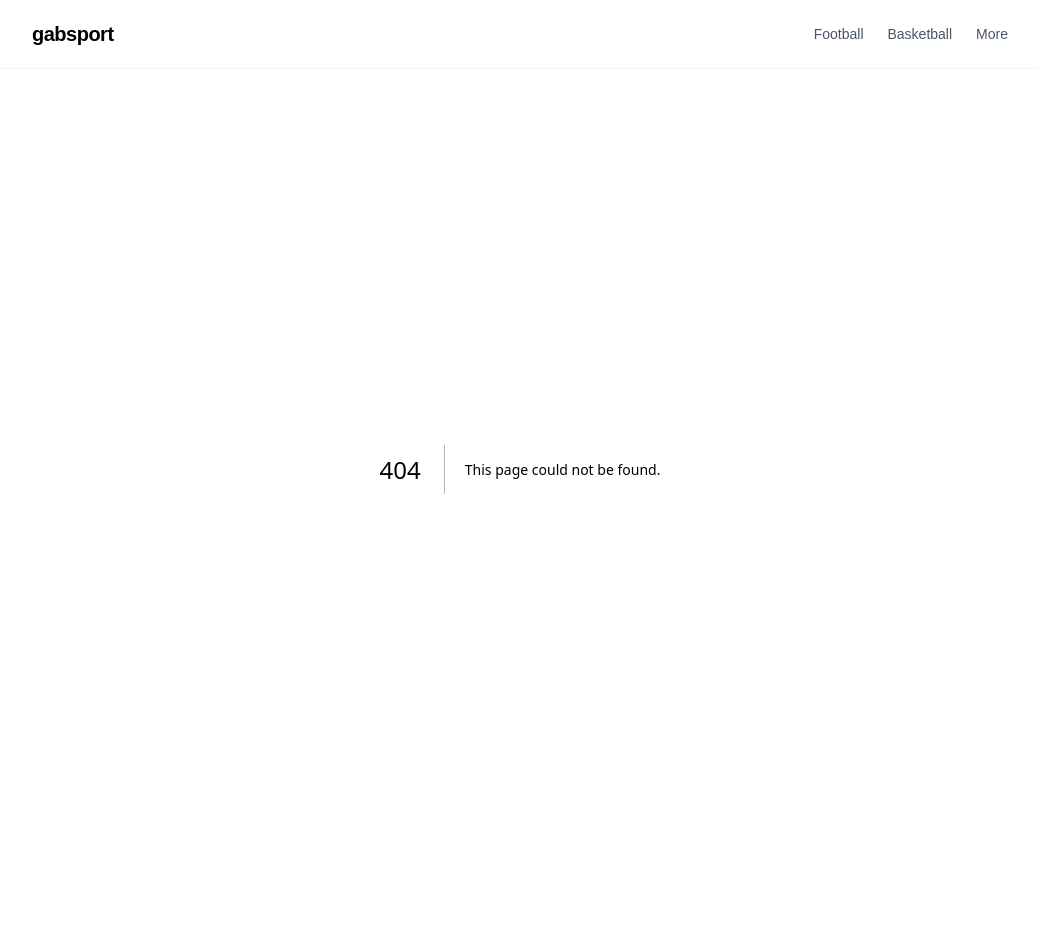
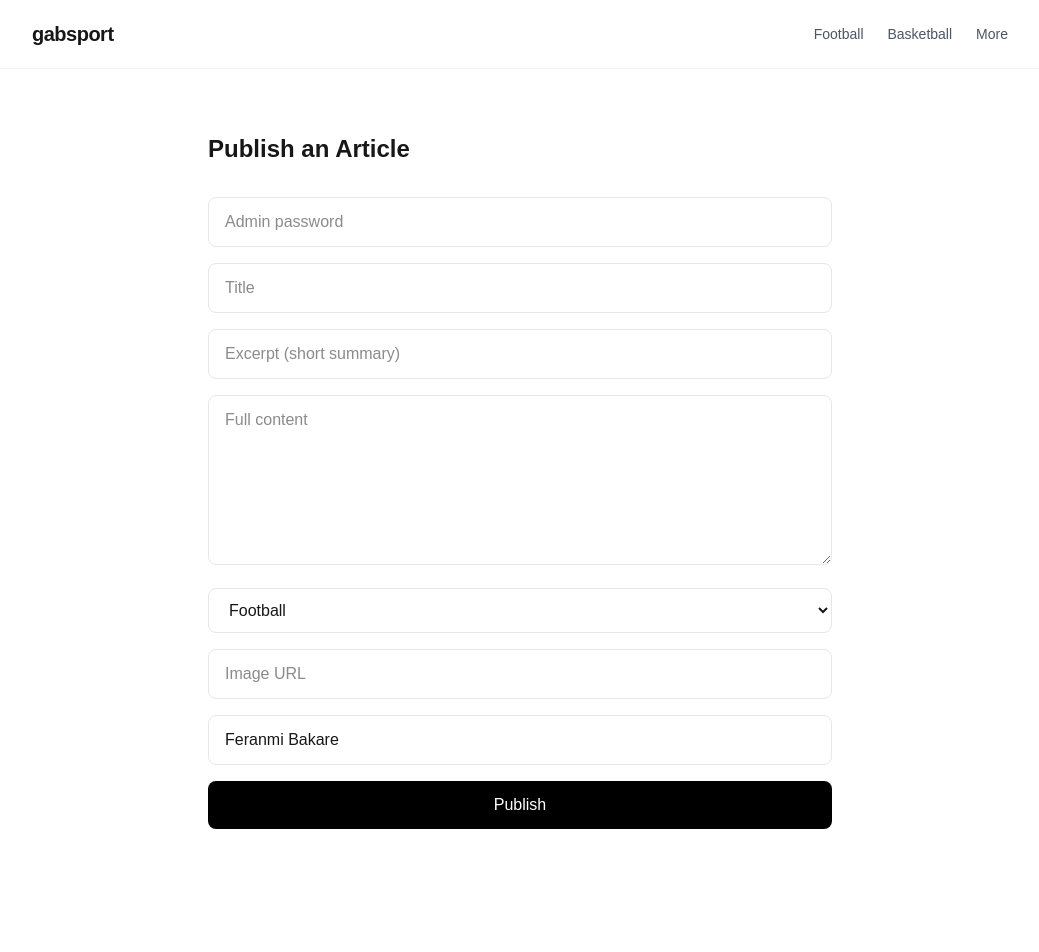
Before and after one commit to Bakareferanmi/Gabsport, a Next.js app: page /admin in a window 1280 px wide. Before the commit this address had no page. Shown: the top 952 px of the page, without its empty margins (120-1159 px from the left). Built offline with nearby package versions, Linux system fonts and the light colour scheme.

Commit message:
add admin form for publishing articles

```diff
--- /dev/null
+++ b/app/admin/page.tsx
@@ -0,0 +1,115 @@
+'use client';
+
+import { useState } from 'react';
+
+export default function Admin() {
+  const [secret, setSecret] = useState('');
+  const [title, setTitle] = useState('');
+  const [excerpt, setExcerpt] = useState('');
+  const [content, setContent] = useState('');
+  const [category, setCategory] = useState('Football');
+  const [image, setImage] = useState('');
+  const [author, setAuthor] = useState('Feranmi Bakare');
+  const [status, setStatus] = useState('');
+
+  async function handleSubmit() {
+    setStatus('Publishing...');
+    try {
+      const res = await fetch(`${process.env.NEXT_PUBLIC_API_URL}/api/articles`, {
+        method: 'POST',
+        headers: {
+          'Content-Type': 'application/json',
+          'x-admin-secret': secret,
+        },
+        body: JSON.stringify({ title, excerpt, content, category, image, author }),
+      });
+
+      if (res.status === 401) {
+        setStatus('Wrong password.');
+        return;
+      }
+      if (!res.ok) {
+        setStatus('Something went wrong.');
+        return;
+      }
+
+      const data = await res.json();
+      setStatus(`Published: ${data.title}`);
+      setTitle('');
+      setExcerpt('');
+      setContent('');
+      setImage('');
+    } catch {
+      setStatus('Network error.');
+    }
+  }
+
+  return (
+    <div className="max-w-2xl mx-auto px-6 py-16">
+      <h1 className="text-2xl font-semibold mb-8">Publish an Article</h1>
+
+      <div className="space-y-4">
+        <input
+          type="password"
+          placeholder="Admin password"
+          value={secret}
+          onChange={(e) => setSecret(e.target.value)}
+          className="w-full border border-gray-200 rounded-lg px-4 py-3"
+        />
+        <input
+          type="text"
+          placeholder="Title"
+          value={title}
+          onChange={(e) => setTitle(e.target.value)}
+          className="w-full border border-gray-200 rounded-lg px-4 py-3"
+        />
+        <input
+          type="text"
+          placeholder="Excerpt (short summary)"
+          value={excerpt}
+          onChange={(e) => setExcerpt(e.target.value)}
+          className="w-full border border-gray-200 rounded-lg px-4 py-3"
+        />
+        <textarea
+          placeholder="Full content"
+          value={content}
+          onChange={(e) => setContent(e.target.value)}
+          rows={6}
+          className="w-full border border-gray-200 rounded-lg px-4 py-3"
+        />
+        <select
+          value={category}
+          onChange={(e) => setCategory(e.target.value)}
+          className="w-full border border-gray-200 rounded-lg px-4 py-3"
+        >
+          <option value="Football">Football</option>
+          <option value="Basketball">Basketball</option>
+          <option value="More">More</option>
+        </select>
+        <input
+          type="text"
+          placeholder="Image URL"
+          value={image}
+          onChange={(e) => setImage(e.target.value)}
+          className="w-full border border-gray-200 rounded-lg px-4 py-3"
+        />
+        <input
+          type="text"
+          placeholder="Author"
+          value={author}
+          onChange={(e) => setAuthor(e.target.value)}
+          className="w-full border border-gray-200 rounded-lg px-4 py-3"
+        />
+
+        <button
+          onClick={handleSubmit}
+          className="w-full bg-black text-white rounded-lg px-4 py-3 font-medium"
+        >
+          Publish
+        </button>
+
+        {status && <p className="text-sm text-gray-500 mt-2">{status}</p>}
+      </div>
+    </div>
+  );
+}
```
